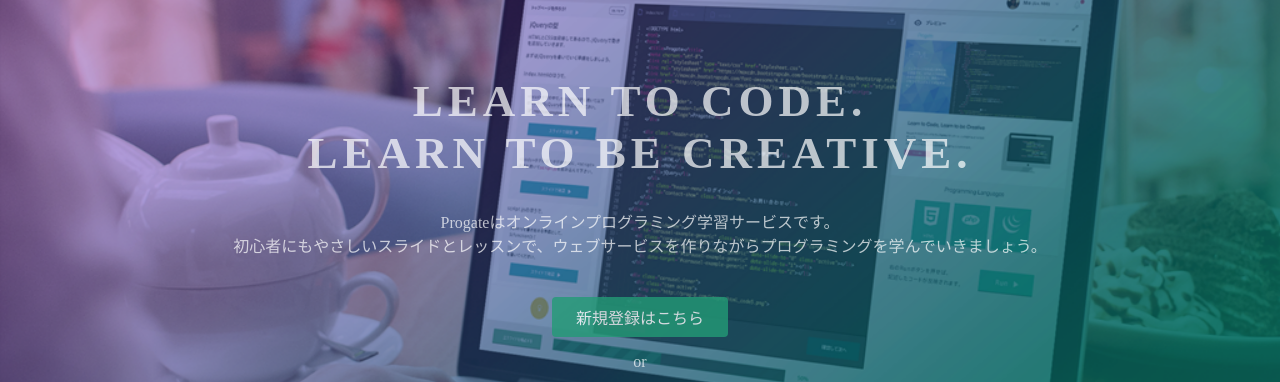
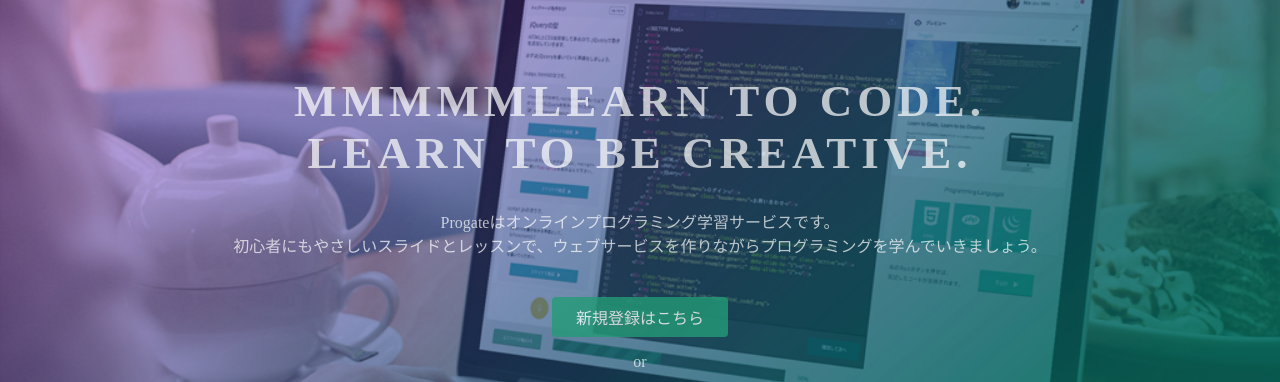
Before and after one commit to shrotouchoo/shrtouchoo.github.io, a plain HTML site: page index.html in a window 1280 px wide. Shown: the part 135-517 px from the top of the page. Drawn offline with Linux system fonts and the light colour scheme.

Commit message:
Update index.html

```diff
--- a/index.html
+++ b/index.html
@@ -23,7 +23,7 @@
   </header>
   <div class="top-wrapper">
     <div class="container">
-      <h1>LEARN TO CODE.<br>LEARN TO BE CREATIVE.</h1>
+      <h1>MMMMMLEARN TO CODE.<br>LEARN TO BE CREATIVE.</h1>
       <p>Progateはオンラインプログラミング学習サービスです。<br>初心者にもやさしいスライドとレッスンで、ウェブサービスを作りながらプログラミングを学んでいきましょう。</p>
       <div class="btn-wrapper">
         <a href="#" class="btn signup">新規登録はこちら</a>
```
